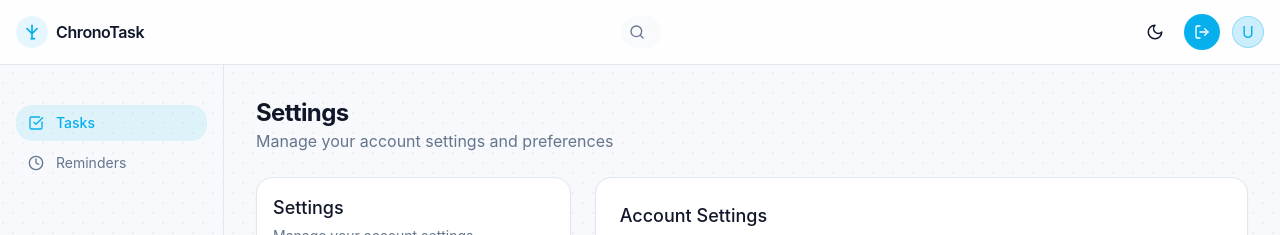
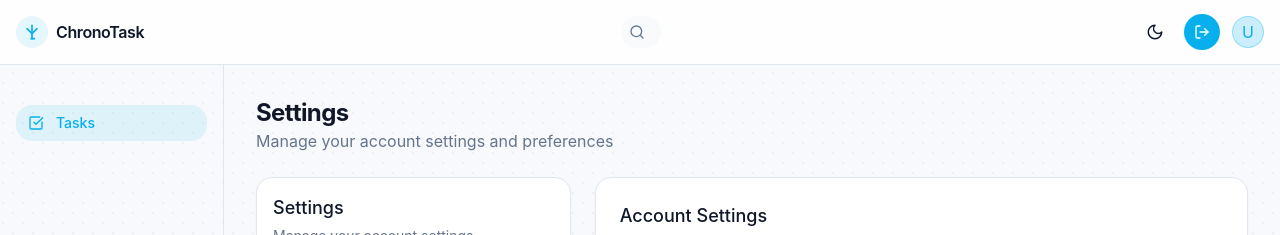
Before and after one commit to basiltt/todo-sentry-hub, a React (Vite) app: page /settings in a window 1280 px wide. Shown: the top 235 px of the page. Built offline with nearby package versions, Linux system fonts and the light colour scheme.

Commit message:
Remove Reminders link
Removes the Reminders link from the Dashboard layout.

```diff
--- a/src/components/layouts/DashboardLayout.tsx
+++ b/src/components/layouts/DashboardLayout.tsx
@@ -13,7 +13,6 @@ import {
   Moon,
   Sun,
   CheckSquare,
-  Clock,
   Search
 } from "lucide-react";
 import { useToast } from "@/components/ui/use-toast";
@@ -145,13 +144,6 @@ const DashboardLayout: React.FC<DashboardLayoutProps> = ({ children }) => {
               <CheckSquare className="h-4 w-4" />
               <span>Tasks</span>
             </Link>
-            <Link
-              to="/reminders"
-              className="flex items-center gap-3 px-3 py-2 text-sm rounded-lg hover:bg-secondary/80 text-muted-foreground"
-            >
-              <Clock className="h-4 w-4" />
-              <span>Reminders</span>
-            </Link>
           </nav>
 
           <div className="mt-auto pt-4 border-t border-border">
@@ -229,14 +221,6 @@ const DashboardLayout: React.FC<DashboardLayoutProps> = ({ children }) => {
                 <CheckSquare className="h-4 w-4" />
                 <span>Tasks</span>
               </Link>
-              <Link
-                to="/reminders"
-                className="flex items-center gap-3 px-3 py-2 rounded-lg hover:bg-secondary/80 text-muted-foreground"
-                onClick={() => setMobileMenuOpen(false)}
-              >
-                <Clock className="h-4 w-4" />
-                <span>Reminders</span>
-              </Link>
             </nav>
 
             <div className="absolute bottom-6 left-6 right-6">
--- a/src/pages/Dashboard.tsx
+++ b/src/pages/Dashboard.tsx
@@ -1,4 +1,3 @@
-
 import React, { useState, useEffect } from "react";
 import { Navigate } from "react-router-dom";
 import DashboardLayout from "@/components/layouts/DashboardLayout";
@@ -7,7 +6,7 @@ import TodoForm from "@/components/todos/TodoForm";
 import { useAuth } from "@/lib/auth";
 import { getTodos, addTodo, toggleTodoComplete, editTodo, deleteTodo, Todo } from "@/lib/todo";
 import { useToast } from "@/components/ui/use-toast";
-import { Calendar, Clock, CheckSquare, Plus } from "lucide-react";
+import { Calendar, CheckSquare, Plus } from "lucide-react";
 
 const Dashboard: React.FC = () => {
   const { user, isAuthenticated, isAdmin } = useAuth();
@@ -137,7 +136,6 @@ const Dashboard: React.FC = () => {
   const quickActions = [
     { icon: <Plus className="h-4 w-4" />, label: "Add task", color: "bg-task-blue text-white" },
     { icon: <Calendar className="h-4 w-4" />, label: "Schedule", color: "bg-task-purple text-white" },
-    { icon: <Clock className="h-4 w-4" />, label: "Reminders", color: "bg-task-orange text-white" },
   ];
 
   return (
```
